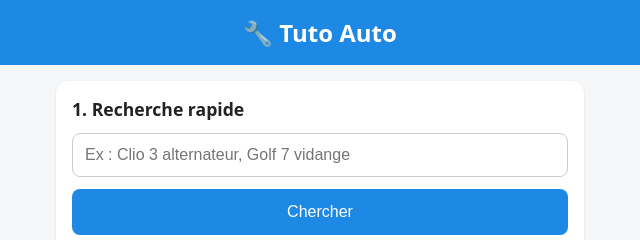
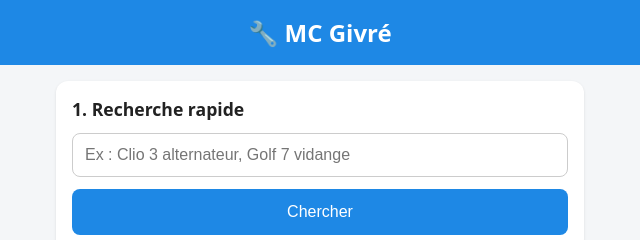
Before and after one commit to haksguet23-debug/tuto-auto, a plain HTML site: page index.html in a window 1280 px wide. Shown: the top 240 px of the page, 320-960 px from the left. Drawn offline with Linux system fonts and the light colour scheme.

Commit message:
Renomme l'app en MC Givré

```diff
--- a/index.html
+++ b/index.html
@@ -5,7 +5,7 @@
   <meta name="viewport" content="width=device-width, initial-scale=1.0">
   <meta name="theme-color" content="#1e88e5">
   <link rel="manifest" href="manifest.webmanifest">
-  <title>Tuto Auto</title>
+  <title>MC Givré</title>
   <style>
     * { box-sizing: border-box; }
     body {
@@ -69,7 +69,7 @@
 </head>
 <body>
   <header>
-    <h1>🔧 Tuto Auto</h1>
+    <h1>🔧 MC Givré</h1>
   </header>
 
   <main>
```
Also changed, not shown: manifest.webmanifest.
